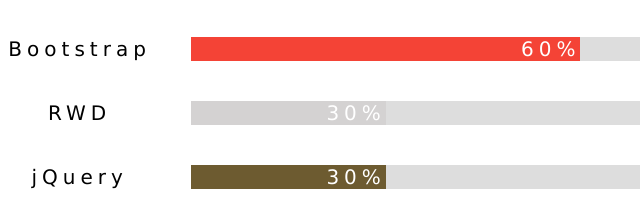
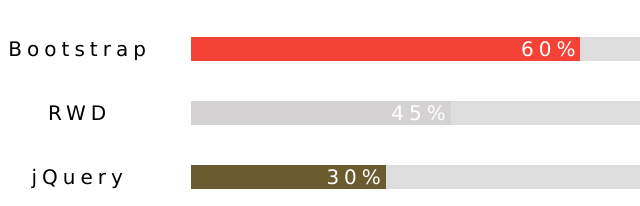
Before and after one commit to pchun2330/Resume, a plain HTML site: page index.html in a window 1280 px wide. Shown: the part 1626-1832 px from the top of the page, 236-876 px from the left. Drawn offline with Linux system fonts and the light colour scheme.

Commit message:
resume v2.2.1

```diff
--- a/index.html
+++ b/index.html
@@ -78,7 +78,7 @@
 			<div class="container-fuild">
 				<p>RWD</p>
 				<div class="skills">
-					<div class="rwd">30%</div>
+					<div class="rwd">45%</div>
 				</div>
 			</div>
 			<div class="container-fuild">
--- a/styles/skill_style.css
+++ b/styles/skill_style.css
@@ -42,7 +42,7 @@
 	background-color: #f44336;
 }
 .rwd{
-	width: 30%;
+	width: 40%;
 	background-color: #D4D2D2;
 }
 .jq{
```
